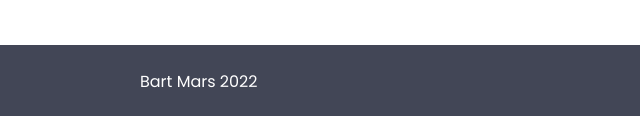
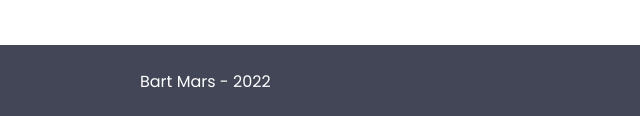
Before and after one commit to bartmars/bartmars.github.io, a plain HTML site: page index.html in a window 1280 px wide. Shown: the part 1340-1456 px from the top of the page, 0-640 px from the left. Drawn offline with nearby package versions, Linux system fonts and the light colour scheme.

Commit message:
fix typo in footer

```diff
--- a/index.html
+++ b/index.html
@@ -96,7 +96,7 @@
     </main>
     <footer class="darker-bg">
         <div class="container">
-            <p class="spacer-md">Bart Mars 2022</p>
+            <p class="spacer-md">Bart Mars - 2022</p>
         </div>
     </footer>
 </body>
```
